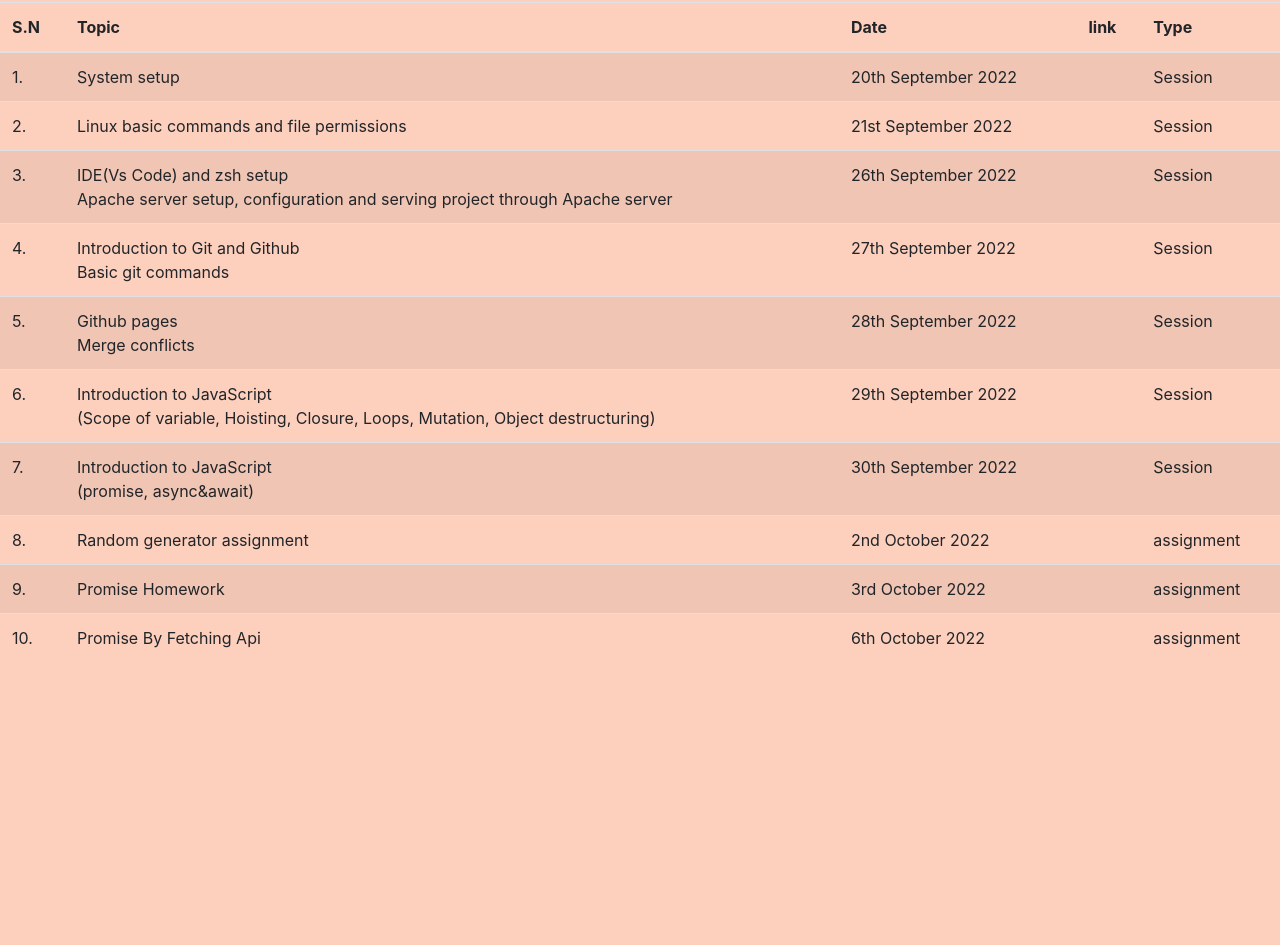
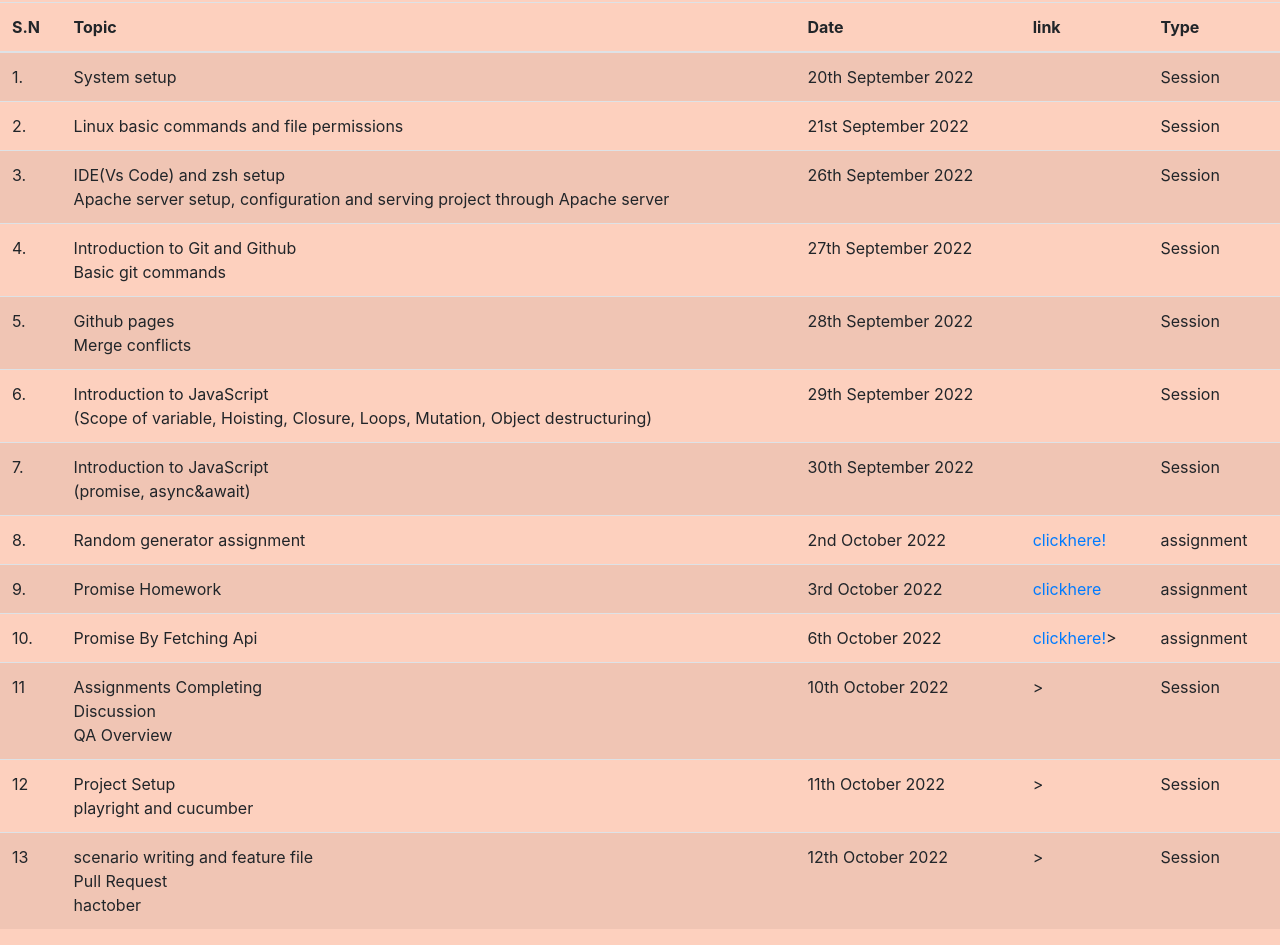
Before and after one commit to ritaadhikari/JanakariTechMentorship, a plain HTML site: page index.html in a window 1280 px wide. Shown: the part 451-1396 px from the top of the page. Before the commit the page ends 1129 px from the top, so only its background shows below. Drawn offline with nearby package versions, Linux system fonts and the light colour scheme.

Commit message:
upaded till 12th october

```diff
--- a/index.html
+++ b/index.html
@@ -102,7 +102,7 @@
 
             </td>
             <td>2nd October 2022</td>
-            <td><a href="./assignment2/"></a></td>
+            <td><a href="./assignment2/">clickhere!</a></td>
             <td>assignment</td>
           </tr>
           <tr>
@@ -112,7 +112,7 @@
 
             </td>
             <td>3rd October 2022</td>
-            <td><a href="./assignment3/"></a></td>
+            <td><a href="./assignment3/">clickhere</a><etd>
             <td>assignment</td>
           </tr>
           <tr>
@@ -122,8 +122,45 @@
 
             </td>
             <td>6th October 2022</td>
-            <td><a href="./assignment1/"></a></td>
+            <td><a href="./assignment1/">clickhere!</a>></td>
             <td>assignment</td>
+          </tr>
+          <tr>
+            <td>11</td>
+            <td>
+               Assignments Completing</br>
+               Discussion</br>
+               QA Overview</br>
+
+            </td>
+            <td>10th October 2022</td>
+            <td><a href="."></a>></td>
+            <td>Session</td>
+          </tr>
+          <tr>
+            <td>12</td>
+            <td>
+               Project Setup</br>
+               playright and cucumber</br>
+
+
+            </td>
+            <td>11th October 2022</td>
+            <td><a href="."></a>></td>
+            <td>Session</td>
+          </tr>
+          <tr>
+            <td>13</td>
+            <td>
+               scenario writing and feature file</br>
+               Pull Request</br>
+               hactober </br>
+
+
+            </td>
+            <td>12th October 2022</td>
+            <td><a href="."></a>></td>
+            <td>Session</td>
           </tr>
         </tbody>
       </table>
```
